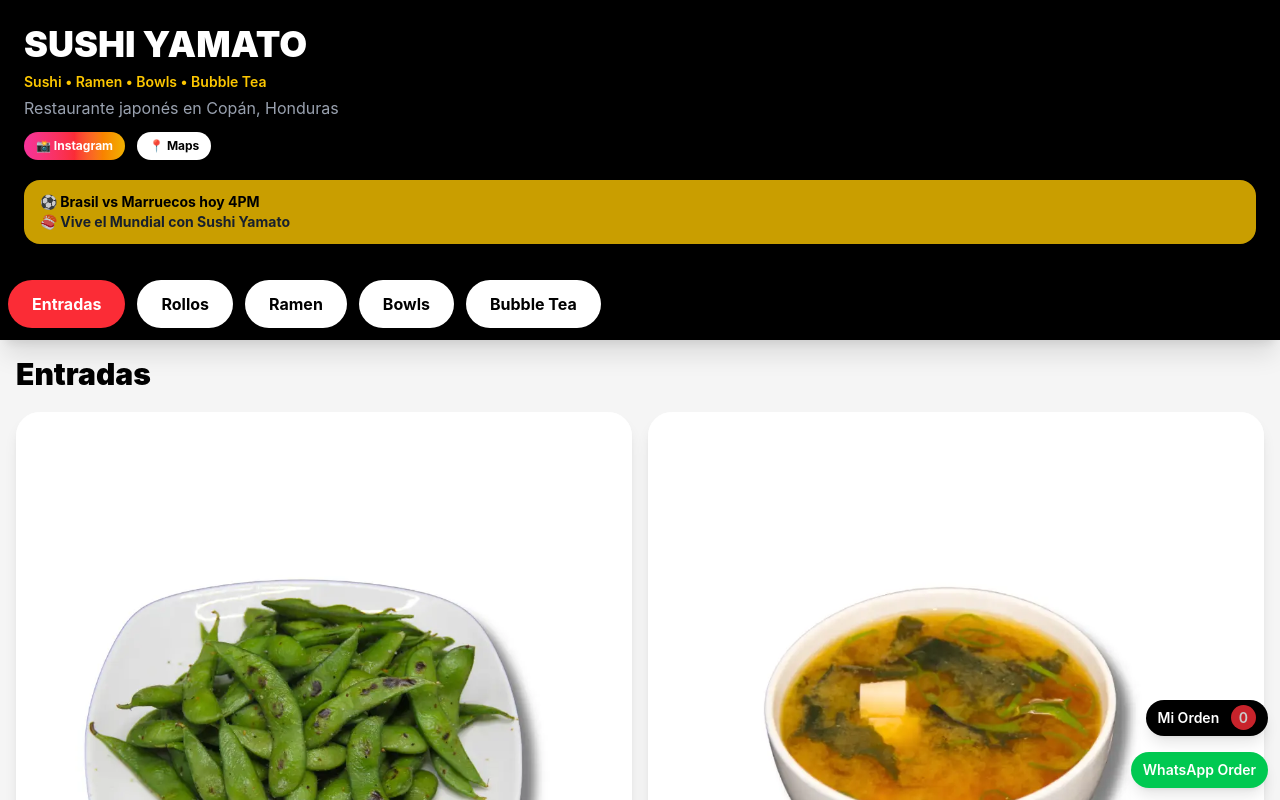
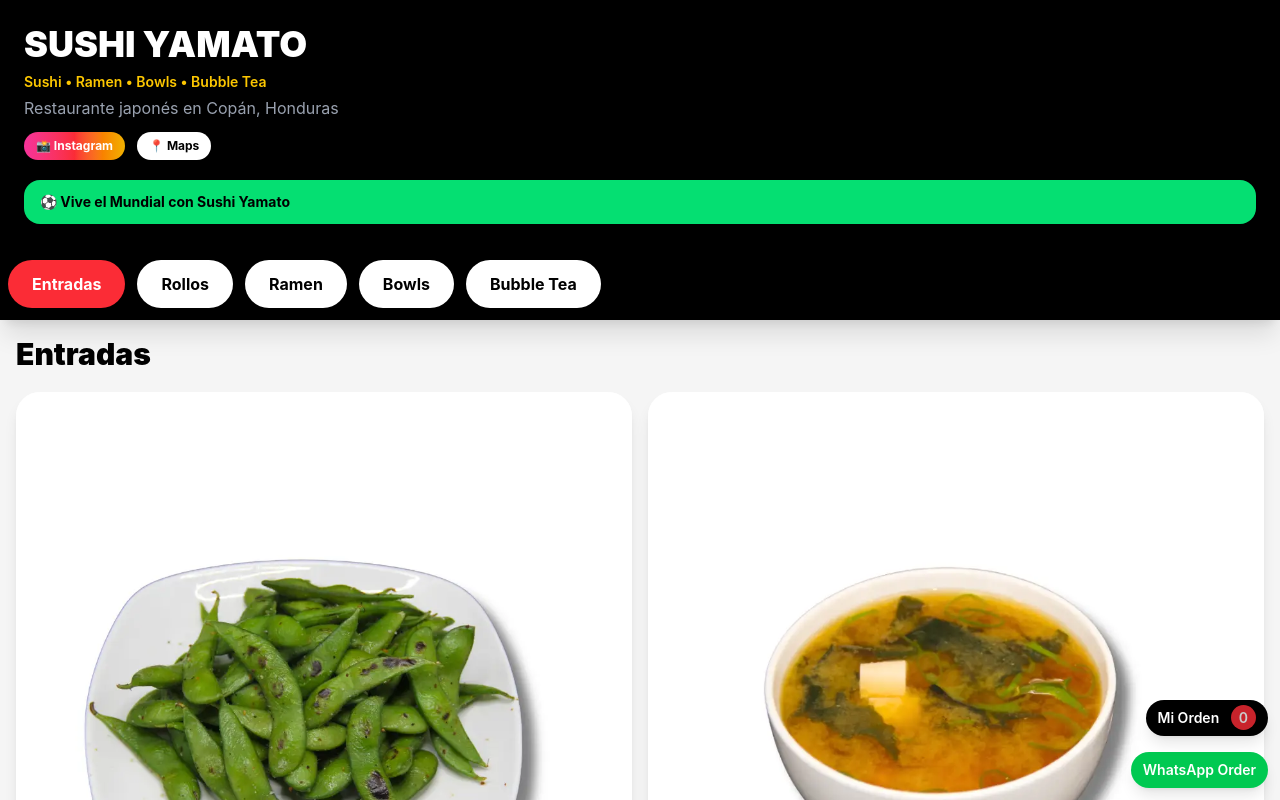
Before and after one commit to jackma0625/yamato-menu, a React (Vite) app: page / in a window 1280 px wide. Shown: the top 800 px of the page. Built offline with nearby package versions, Linux system fonts and the light colour scheme.

Commit message:
在hero加promo

```diff
--- a/src/App.jsx
+++ b/src/App.jsx
@@ -73,6 +73,40 @@
 
   }, 0)
   const [selected, setSelected] = useState("Entradas");
+
+const promos = [
+  {
+    text: "🔥 Miércoles Bubble Tea -15%",
+    color: "bg-yellow-400",
+  },
+
+  {
+    text: "🎉 Jueves 3x2 en Rollos",
+    color: "bg-red-400",
+  },
+
+  {
+    text: "⚽ Vive el Mundial con Sushi Yamato",
+    color: "bg-green-400",
+  },
+];
+
+const [promoIndex, setPromoIndex] = useState(0);
+
+useEffect(() => {
+
+  const interval = setInterval(() => {
+
+    setPromoIndex((prev) =>
+      prev === promos.length - 1 ? 0 : prev + 1
+    );
+
+  }, 3000);
+
+  return () => clearInterval(interval);
+
+}, []);
+
 
   return (
     <div className="bg-[#f5f5f5] min-h-screen">
@@ -151,10 +185,11 @@
 
   </div>
 
+
 <div
-    className="
+  className={`
     mt-5
-      bg-yellow-400
+    ${promos[promoIndex].color}
     text-black
     rounded-2xl
     px-4
@@ -162,16 +197,13 @@
     font-bold
     text-sm
     shadow-lg
-      animate-pulse
-    "
+    transition-all
+    duration-500
+  `}
 >
-    ⚽ Brasil vs Marruecos hoy 4PM <br />
+  {promos[promoIndex].text}
+</div>
 
-    <span className="text-gray-800">
-      🍣 Vive el Mundial con Sushi Yamato
-    </span>
-
-  </div>
 
 </div>
 
```
Lines whose indentation alone changed are shown as unchanged.
